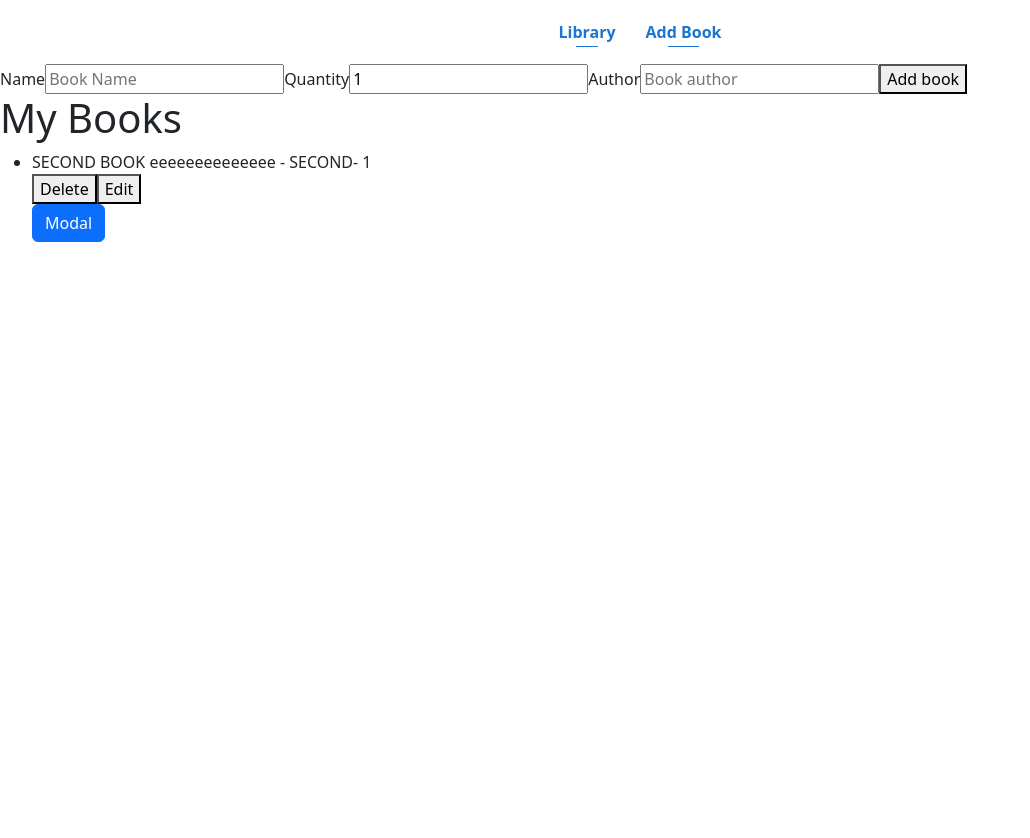
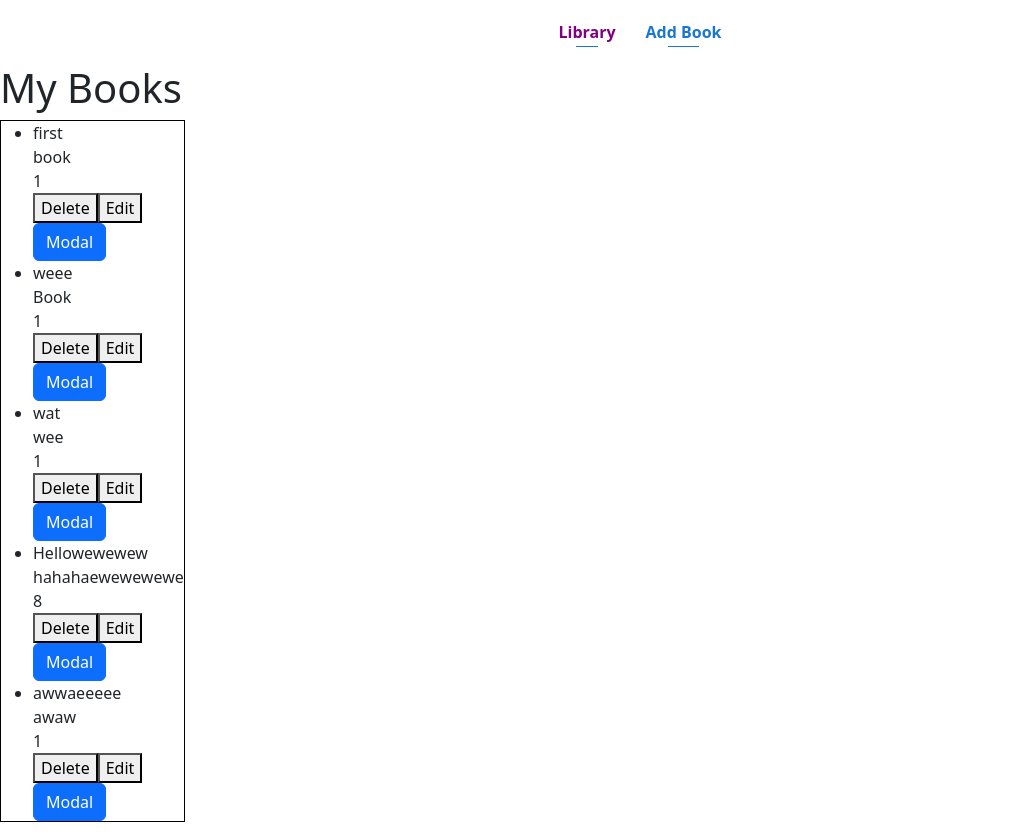
Before and after one commit to lKryml/asarya_internship, an Angular app: page /library in a window 1280 px wide. Shown: the whole page, without its empty margins (0-1030 px from the left). Before the commit the page ends 800 px from the top, so only its background shows below. Built offline with nearby package versions, Linux system fonts and the light colour scheme; data requests are answered from the project's data file.

Commit message:
reworked alot of stuff next commit goal: cross component forms

```diff
--- a/db.json
+++ b/db.json
@@ -1,10 +1,34 @@
 {
   "books": [
     {
-      "id": 2,
-      "name": "SECOND BOOK eeeeeeeeeeeeee",
+      "name": "first",
       "quantity": 1,
-      "author": "SECOND"
+      "author": "book",
+      "id": 3
+    },
+    {
+      "id": 4,
+      "name": "weee",
+      "quantity": 1,
+      "author": "Book"
+    },
+    {
+      "name": "wat",
+      "quantity": 1,
+      "author": "wee",
+      "id": 5
+    },
+    {
+      "id": 6,
+      "name": "Hellowewewew",
+      "quantity": 8,
+      "author": "hahahaewewewewe"
+    },
+    {
+      "id": 7,
+      "name": "awwaeeeee",
+      "quantity": 1,
+      "author": "awaw"
     }
   ]
 }
--- a/src/app/book.service.ts
+++ b/src/_services/book.service.ts
@@ -1,7 +1,7 @@
 import { HttpClient } from '@angular/common/http';
 import { Injectable } from '@angular/core';
 import { Observable } from 'rxjs';
-import { Book } from './book';
+import { Book } from '../_interfaces/book';
 
 @Injectable({
   providedIn: 'root',
--- /dev/null
+++ b/src/_services/form-data.service.ts
@@ -0,0 +1,20 @@
+import { Injectable } from '@angular/core';
+import { BehaviorSubject, Subject } from 'rxjs';
+import { Book } from 'src/_interfaces/book';
+@Injectable({
+  providedIn: 'root',
+})
+export class FormDataService {
+  // private formDataSubject = new BehaviorSubject<Book | null>(null);
+  // formData$ = this.formDataSubject.asObservable();
+  private formDataSubject = new Subject<Book>();
+  private bookIndexSubject = new Subject<number>();
+  formData$ = this.formDataSubject.asObservable();
+  bookIndex$ = this.bookIndexSubject.asObservable();
+  setFormValues(data: Book) {
+    this.formDataSubject.next(data);
+  }
+  setBookIndex(index: number) {
+    this.bookIndexSubject.next(index);
+  }
+}
--- a/src/app/add-book/add-book.component.html
+++ b/src/app/add-book/add-book.component.html
@@ -1 +1,35 @@
-<p>add-book works!</p>
+<app-navbar></app-navbar>
+<main>
+  <form [formGroup]="bookGroup" (submit)="createOrUpdateBook()">
+    <label for="name">Name</label>
+    <input
+      required
+      placeholder="Book Name"
+      formControlName="name"
+      id="name"
+      type="text"
+    />
+
+    <label for="quantity">Quantity</label>
+    <input
+      required
+      placeholder="quantity"
+      formControlName="quantity"
+      id="quantity"
+      type="number"
+    />
+
+    <label for="author">Author</label>
+    <input
+      required
+      placeholder="Book author"
+      formControlName="author"
+      id="author"
+      type="text"
+    />
+
+    <button type="submit">
+      {{ bookGroup.value.id !== -1 ? "Edit" : "Add" }} book
+    </button>
+  </form>
+</main>
--- a/src/app/add-book/add-book.component.ts
+++ b/src/app/add-book/add-book.component.ts
@@ -1,10 +1,97 @@
-import { Component } from '@angular/core';
+import {
+  ChangeDetectorRef,
+  Component,
+  EventEmitter,
+  OnChanges,
+  OnInit,
+  Output,
+} from '@angular/core';
+import { FormGroup, FormControl } from '@angular/forms';
+import { take } from 'rxjs';
+import { Book } from 'src/_interfaces/book';
+import { BookService } from 'src/_services/book.service';
+import { FormDataService } from 'src/_services/form-data.service';
+import { HomeComponent } from '../home/home.component';
 
 @Component({
   selector: 'app-add-book',
   templateUrl: './add-book.component.html',
-  styleUrls: ['./add-book.component.scss']
+  styleUrls: ['./add-book.component.scss'],
 })
-export class AddBookComponent {
+export class AddBookComponent implements OnInit {
+  books: Book[] = [];
+  bookGroup = new FormGroup({
+    id: new FormControl(-1, { nonNullable: true }),
+    name: new FormControl('', { nonNullable: true }),
+    quantity: new FormControl(1, { nonNullable: true }),
+    author: new FormControl('', { nonNullable: true }),
+  });
+  @Output() formDataSent = new EventEmitter<any>();
+  constructor(
+    private formDataService: FormDataService,
+    private changeDetectorRef: ChangeDetectorRef,
+    private bookService: BookService
+  ) {
+    this.formDataService.formData$.pipe(take(1)).subscribe((data) => {
+      console.log(data);
+      this.books.push(data);
+      console.log(data);
+      console.log(this.books);
+      console.log(this.books[0].name);
+      console.log(typeof data);
+      console.log(typeof this.books);
+      console.log(typeof this.books[0]);
+      this.changeDetectorRef.markForCheck();
+    });
+    this.formDataService.bookIndex$.pipe(take(1)).subscribe((data) => {
+      console.log(data);
 
+      console.log(typeof data);
+      this.changeDetectorRef.markForCheck();
+    });
+  }
+
+  ngOnInit() {
+    // Access form data from the service if needed
+    this.formDataService.formData$.pipe(take(1)).subscribe((data) => {
+      this.books.push(data);
+      console.log(data);
+      console.log(this.books);
+      console.log(this.books[0].name);
+      this.changeDetectorRef.markForCheck();
+    });
+  }
+
+  createOrUpdateBook(): void {
+    this.bookGroup.value.id === -1 ? this.createBook() : this.updateBook();
+  }
+
+  createBook(): void {
+    this.bookService
+      .create(this.bookGroup.value as Book)
+      .pipe(take(1))
+      .subscribe((createdBook) => {
+        this.books.push(createdBook);
+        this.bookGroup.reset();
+      });
+  }
+
+  updateBook(): void {
+    this.bookService
+      .update(this.bookGroup.value as Book)
+      .pipe(take(1))
+      .subscribe((updatedBook) => {
+        const index = this.books.findIndex((b) => b.id === updatedBook.id);
+        this.books[index] = updatedBook;
+        this.bookGroup.reset();
+      });
+  }
+
+  submitForm() {
+    const formData = this.bookGroup.value as Book; // Change the type to Book
+    this.formDataService.setFormValues(formData);
+    this.formDataSent.emit(formData);
+  }
+
+  // ... form logic here
 }
--- a/src/app/book-card/book-card.component.ts
+++ b/src/app/book-card/book-card.component.ts
@@ -1,6 +1,6 @@
 import { Component, Input } from '@angular/core';
 import { BsModalRef, BsModalService, ModalOptions } from 'ngx-bootstrap/modal';
-import { Book } from '../book';
+import { Book } from '../../_interfaces/book';
 import { BookModalComponent } from '../book-modal/book-modal.component';
 @Component({
   selector: 'app-book-card',
--- a/src/app/book-modal/book-modal.component.ts
+++ b/src/app/book-modal/book-modal.component.ts
@@ -1,6 +1,6 @@
 import { Component } from '@angular/core';
 import { BsModalRef } from 'ngx-bootstrap/modal';
-import { Book } from '../book';
+import { Book } from '../../_interfaces/book';
 @Component({
   selector: 'app-book-modal',
   templateUrl: './book-modal.component.html',
--- a/src/app/home/home.component.html
+++ b/src/app/home/home.component.html
@@ -1,47 +1,15 @@
 <app-navbar></app-navbar>
 <main>
-  <form [formGroup]="bookGroup" (submit)="createOrUpdateBook()">
-    <label for="name">Name</label>
-    <input
-      required
-      placeholder="Book Name"
-      formControlName="name"
-      id="name"
-      type="text"
-    />
-
-    <label for="quantity">Quantity</label>
-    <input
-      required
-      placeholder="quantity"
-      formControlName="quantity"
-      id="quantity"
-      type="number"
-    />
-
-    <label for="author">Author</label>
-    <input
-      required
-      placeholder="Book author"
-      formControlName="author"
-      id="author"
-      type="text"
-    />
-
-    <button type="submit">
-      {{ bookGroup.value.id !== -1 ? "Edit" : "Add" }} book
-    </button>
-  </form>
-
   <div>
     <h1>My Books</h1>
-    <ul>
+    <ul class="book-card">
       <li *ngFor="let book of books; let i = index">
-        {{ book.name }} - {{ book.author }}-
-        {{ book.quantity }}
+        {{ book.name }} <span>{{ book.author }}</span>
+        <span>{{ book.quantity }}</span>
+
         <div>
           <button (click)="deleteBook(i)">Delete</button>
-          <button (click)="startEdit(i)">Edit</button>
+          <button (click)="startEdit(book.id || 0)">Edit</button>
         </div>
         <app-book-card [book]="book"></app-book-card>
       </li>
--- a/src/app/home/home.component.scss
+++ b/src/app/home/home.component.scss
@@ -0,0 +1,8 @@
+span {
+  display: block;
+}
+
+.book-card {
+  border: 1px solid black;
+  width: fit-content;
+}
--- a/src/app/home/home.component.ts
+++ b/src/app/home/home.component.ts
@@ -1,9 +1,10 @@
-import { Component, OnInit } from '@angular/core';
-import { BookService } from '../book.service';
+import { Component, EventEmitter, OnInit, Output } from '@angular/core';
+import { BookService } from '../../_services/book.service';
 import { Observable, take } from 'rxjs';
-import { Book } from '../book';
+import { Book } from '../../_interfaces/book';
 import { FormControl, FormGroup } from '@angular/forms';
-
+import { Subject } from 'rxjs';
+import { FormDataService } from 'src/_services/form-data.service';
 @Component({
   selector: 'app-home',
   templateUrl: './home.component.html',
@@ -12,13 +13,6 @@ import { FormControl, FormGroup } from '@angular/forms';
 export class HomeComponent implements OnInit {
   books: Book[] = [];
 
-  bookGroup = new FormGroup({
-    id: new FormControl(-1, { nonNullable: true }),
-    name: new FormControl('', { nonNullable: true }),
-    quantity: new FormControl(1, { nonNullable: true }),
-    author: new FormControl('', { nonNullable: true }),
-  });
-
   // book: Book = {
   //   id: 1,
   //   name: 'krymaapi',
@@ -26,7 +20,12 @@ export class HomeComponent implements OnInit {
   //   author: 'awadwdawd',
   // };
 
-  constructor(private bookService: BookService) {
+  constructor(
+    private bookService: BookService,
+    public formDataService: FormDataService
+  ) {}
+
+  ngOnInit(): void {
     this.bookService
       .getAll()
       .pipe(take(1))
@@ -35,35 +34,9 @@ export class HomeComponent implements OnInit {
       });
   }
 
-  ngOnInit(): void {}
-
-  createOrUpdateBook(): void {
-    this.bookGroup.value.id === -1 ? this.createBook() : this.updateBook();
-  }
-
-  createBook(): void {
-    this.bookService
-      .create(this.bookGroup.value as Book)
-      .pipe(take(1))
-      .subscribe((createdBook) => {
-        this.books.push(createdBook);
-        this.bookGroup.reset();
-      });
-  }
-
-  updateBook(): void {
-    this.bookService
-      .update(this.bookGroup.value as Book)
-      .pipe(take(1))
-      .subscribe((updatedBook) => {
-        const index = this.books.findIndex((b) => b.id === updatedBook.id);
-        this.books[index] = updatedBook;
-        this.bookGroup.reset();
-      });
-  }
-
   startEdit(index: number): void {
-    this.bookGroup.patchValue(this.books[index]);
+    // this.bookGroup.patchValue(this.books[index]);
+    this.formDataService.setBookIndex(index);
   }
 
   deleteBook(index: number): void {
--- a/src/app/navbar/navbar.component.html
+++ b/src/app/navbar/navbar.component.html
@@ -1,8 +1,8 @@
 <nav>
-  <a class="button" routerLink="library" routerLinkActive="active-button"
+  <a class="button" routerLink="/library" routerLinkActive="active-button"
     >Library</a
   >
-  <a class="button" routerLink="addbook" routerLinkActive="active-button"
+  <a class="button" routerLink="/addbook" routerLinkActive="active-button"
     >Add Book</a
   >
 </nav>
```
Also changed, not shown: src/_interfaces/book.ts (renamed from src/app/book.ts).
